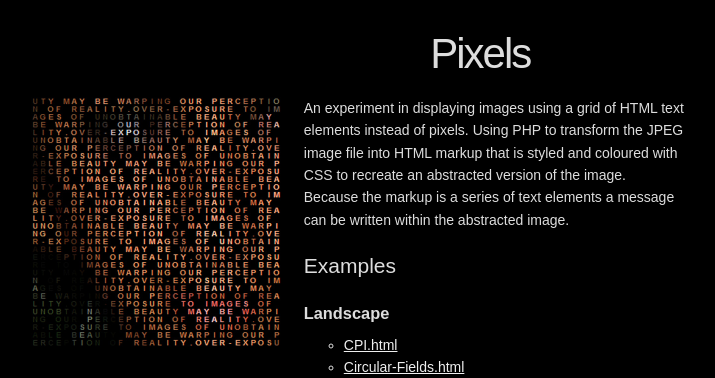
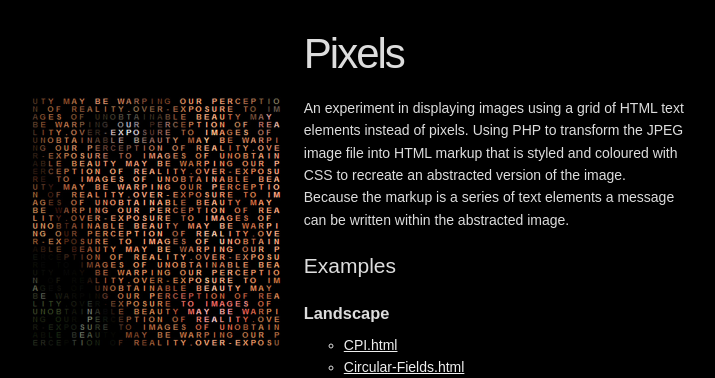
Before and after one commit to martinjoiner/image-to-web-page, a PHP site: page / in a window 1280 px wide. Shown: the part 42-420 px from the top of the page, without its empty margins (221-936 px from the left). Run offline with PHP 8.4, Linux system fonts and the light colour scheme.

Commit message:
Home page: Fixed incorrect grid layout

```diff
--- a/public_html/home.inc.php
+++ b/public_html/home.inc.php
@@ -1,9 +1,9 @@
 	<div class="row">
 
-		<div class="col-half">
+		<div class="col-4">
 			&nbsp;
 		</div>
-		<div class="col-half">
+		<div class="col-6">
 
 			<h1>Pixels</h1>
 
```
